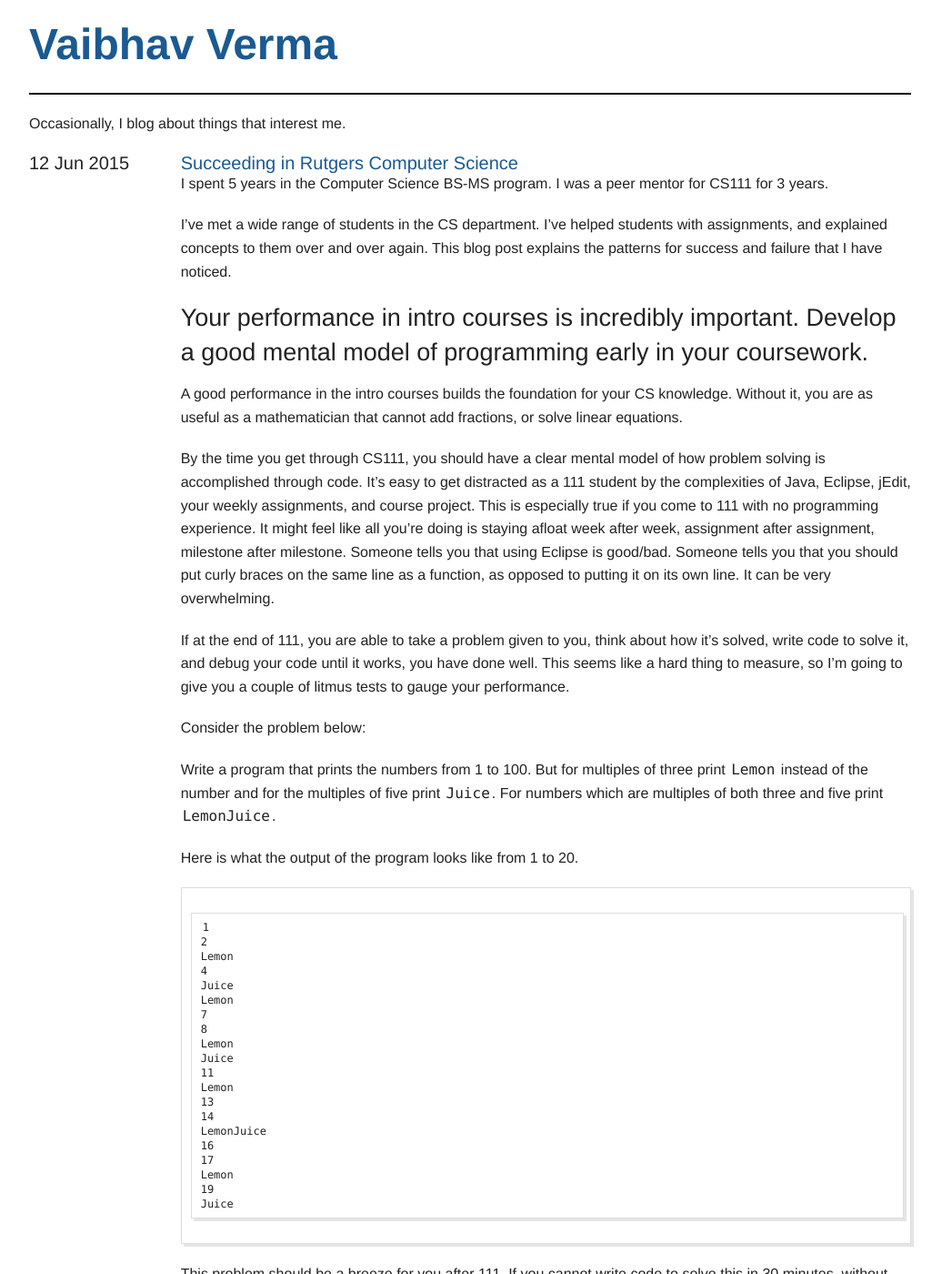
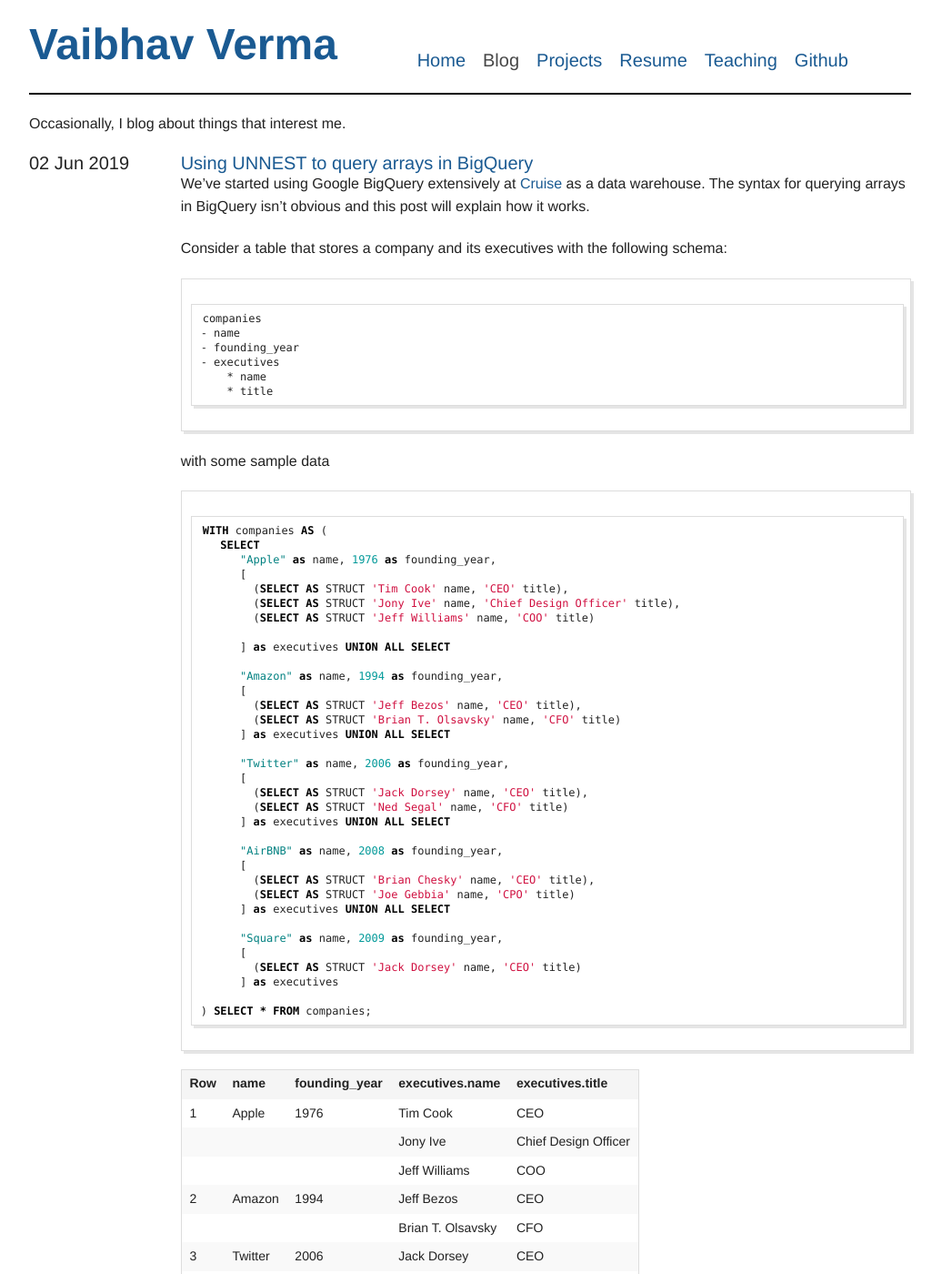
Before and after one commit to v/v.github.io, a Jekyll site: the page built from blog.html, in a window 1280 px wide and 1400 px high. Shown: the whole window at 91% size, without its empty margins (123-1159 px from the left). Built offline with Jekyll 4.4.1, drawn with Linux system fonts in a browser that asks for light colours; Markdown is read by kramdown in place of the engine named in the settings; some of the changed text lies outside the part shown.

Commit message:
BigQuery array blog post

````diff
--- a/_config.yml
+++ b/_config.yml
@@ -3,6 +3,8 @@
 markdown: redcarpet
 url: http://vverma.net
 highlighter: pygments
+redcarpet:
+    extensions: ["tables"]
 exclude:
     - fabfile.py
     - Gemfile
--- a/_layouts/default.html
+++ b/_layouts/default.html
@@ -52,8 +52,9 @@
                     </div>
                     <div class="large-7 columns">
                         <ul class="button-group my-nav">
-                        {% for link in page.navigation %}
-                            {% if page.url contains link.url %}
+                        {% for link in layout.navigation %}
+                            {% assign link_url = link.url | replace: '.html', '' %}
+                            {% if page.url contains link_url %}
                             <li class="active">
                             {% else %}
                             <li>
--- /dev/null
+++ b/_posts/2019-06-02-querying-arrays-in-bigquery.markdown
@@ -0,0 +1,172 @@
+---
+layout: post
+title: "Using UNNEST to query arrays in BigQuery"
+date: 2019-06-02
+published: true
+---
+
+We've started using Google BigQuery extensively at [Cruise](https://getcruise.com) as a data warehouse. The syntax for querying arrays in BigQuery isn't obvious and this post will explain how it works.
+
+Consider a table that stores a company and its executives with the following schema:
+
+```
+companies
+- name
+- founding_year
+- executives
+    * name
+    * title
+```
+
+with some sample data
+
+```sql
+WITH companies AS (
+   SELECT
+      "Apple" as name, 1976 as founding_year,
+      [
+        (SELECT AS STRUCT 'Tim Cook' name, 'CEO' title),
+        (SELECT AS STRUCT 'Jony Ive' name, 'Chief Design Officer' title),
+        (SELECT AS STRUCT 'Jeff Williams' name, 'COO' title)
+
+      ] as executives UNION ALL SELECT
+
+      "Amazon" as name, 1994 as founding_year,
+      [
+        (SELECT AS STRUCT 'Jeff Bezos' name, 'CEO' title),
+        (SELECT AS STRUCT 'Brian T. Olsavsky' name, 'CFO' title)
+      ] as executives UNION ALL SELECT
+
+      "Twitter" as name, 2006 as founding_year,
+      [
+        (SELECT AS STRUCT 'Jack Dorsey' name, 'CEO' title),
+        (SELECT AS STRUCT 'Ned Segal' name, 'CFO' title)
+      ] as executives UNION ALL SELECT
+
+      "AirBNB" as name, 2008 as founding_year,
+      [
+        (SELECT AS STRUCT 'Brian Chesky' name, 'CEO' title),
+        (SELECT AS STRUCT 'Joe Gebbia' name, 'CPO' title)
+      ] as executives UNION ALL SELECT
+
+      "Square" as name, 2009 as founding_year,
+      [
+        (SELECT AS STRUCT 'Jack Dorsey' name, 'CEO' title)
+      ] as executives
+
+) SELECT * FROM companies;
+```
+
+| Row | name | founding_year | executives.name | executives.title |
+| --- | ---- | ------------- | --------------- | ---------------- |
+| 1 | Apple | 1976 | Tim Cook | CEO |
+|   |       |      | Jony Ive | Chief Design Officer |
+|   |       |      | Jeff Williams | COO |
+| 2 | Amazon | 1994 | Jeff Bezos | CEO |
+|   |       |       | Brian T. Olsavsky | CFO |
+| 3 | Twitter | 2006 | Jack Dorsey | CEO |
+|   |         |      | Ned Segal | CFO |
+| 4 | AirBNB | 2008 | Brian Chesky | CEO |
+|   |        |      | Joe Gebbia | CPO |
+| 5	| Square | 2009 | Jack Dorsey | CEO |
+
+We can use familiar SQL queries to query top level fields like `name` or `founding_year`
+
+
+```sql
+SELECT * FROM companies WHERE founding_year > 2000;
+```
+
+| Row | name | founding_year | executives.name | executives.title |
+| --- | ---- | ------------- | --------------- | ---------------- |
+| 1 | Twitter | 2006 | Jack Dorsey | CEO |
+|   |         |      | Ned Segal | CFO |
+| 2 | AirBNB | 2008 | Brian Chesky | CEO |
+|   |        |      | Joe Gebbia | CPO |
+| 3	| Square | 2009 | Jack Dorsey | CEO |
+
+To query nested fields like `executives.name` or `executives.title`, we use a combination of `CROSS JOIN` and `UNNEST`.
+
+For example, this query returns all companies with Jack Dorsey as an executive:
+
+```sql
+SELECT * FROM companies CROSS JOIN UNNEST(executives) as executive WHERE executive.name = 'Jack Dorsey';
+```
+
+| Row | name | founding_year | executives.name | executives.title |
+| --- | ---- | ------------- | --------------- | ---------------- |
+| 1 | Twitter | 2006 | Jack Dorsey | CEO |
+|   |         |      | Ned Segal | CFO |
+| 2	| Square  | 2009 | Jack Dorsey | CEO |
+
+To understand how this query works, notice that `CROSS JOIN` and `UNNEST` return the row with the flat value of each item in the array.
+
+For example, consider this query
+
+```sql
+SELECT c.*, executive FROM companies c CROSS JOIN UNNEST(c.executives) as executive
+```
+
+This returns a row for each combination of company and executive.
+
+| Row | name | founding_year | executives.name | executives.title | executive.name | executive.title |
+| --- | ---- | ------------- | --------------- | ---------------- | -------------- | --------------- |
+| 1 | Apple | 1976 | Tim Cook | CEO | Tim Cook | CEO
+|   |       |      | Jony Ive | Chief Design Officer |
+|   |       |      | Jeff Williams | COO |
+| 2 | Apple | 1976 | Tim Cook | CEO | Jony Ive | Chief Design Officer
+|   |       |      | Jony Ive | Chief Design Officer |
+|   |       |      | Jeff Williams | COO |
+| 3 | Apple | 1976 | Tim Cook | CEO | Jeff Williams | COO
+|   |       |      | Jony Ive | Chief Design Officer |
+|   |       |      | Jeff Williams | COO |
+| 4 | Amazon | 1994 | Jeff Bezos | CEO | Jeff Bezos | CEO
+|   |       |       | Brian T. Olsavsky | CFO |
+| 5 | Amazon | 1994 | Jeff Bezos | CEO | Brian T. Olsavsky | CFO
+|   |       |       | Brian T. Olsavsky | CFO |
+| 6 | Twitter | 2006 | Jack Dorsey | CEO | Jack Dorsey | CEO
+|   |         |      | Ned Segal | CFO |
+| 7 | Twitter | 2006 | Jack Dorsey | CEO | Ned Segal | SFO
+|   |         |      | Ned Segal | CFO |
+| 8 | AirBNB | 2008 | Brian Chesky | CEO | Brian Chesky | CEO
+|   |        |      | Joe Gebbia | CPO |
+| 9 | AirBNB | 2008 | Brian Chesky | CEO | Joe Gebbia | CPO
+|   |        |      | Joe Gebbia | CPO |
+| 10 | Square | 2009 | Jack Dorsey | CEO | Jack Dorsey | CEO
+
+
+Once, we have this table, it's easy to see how `WHERE` clauses work like we expect on the `executive.name` and `executive.title` fields.
+
+Given the results above - what would this query return?
+
+```sql
+SELECT c.name, executive.name as ceo FROM companies c CROSS JOIN UNNEST(c.executives) as executive WHERE executive.title='CEO'
+```
+
+If you guessed right, it returns the name and CEO of each company in our table.
+
+| Row | name | ceo |
+| --- | ---- | --- |
+| 1 | Apple | Tim Cook |
+| 2 | Amazon | Jeff Bezos |
+| 3 | Twitter | Jack Dorsey |
+| 4 | AirBNB | Brian Chesky |
+| 5	| Square | Jack Dorsey |
+
+
+
+**Tip**: You can use a comma in place of `CROSS JOIN` in your queries for brevity.
+
+```sql
+SELECT c.* FROM companies c CROSS JOIN UNNEST(executives) as executive WHERE executive.name = 'Jack Dorsey';
+```
+
+is equivalent to
+
+```sql
+SELECT c.* FROM companies c, UNNEST(executives) as executive WHERE executive.name = 'Jack Dorsey';
+```
+
+I hope this helps you explore datasets in BigQuery more easily.
+
+BigQuery has worked well for us as a data warehouse. From engineers to data analysts and managers, I've seen users of all technical abilities have use BigQuery at [Cruise](https://getcruise.com) in their day-to-day work to build a self-driving robotaxi.
--- a/index.html
+++ b/index.html
@@ -6,9 +6,9 @@
         <img alt="Picture of Vaibhav" class="avatar" src="http://gravatar.com/avatar/7b61992bc3ff3a917903889fe9e86714?s=130" />
     </div>
     <div class="large-10 columns">
-        <p> Hello, I am Vaibhav Verma, a Rutgers CS alum. I'm currently a software engineer at Etsy on the Growth team. </p>
+        <p> Hello, I am Vaibhav Verma, a Rutgers CS alum. I'm currently a software engineer at [Cruise](https://getcruise.com) in the Machine Learning department on the Ground Truth team.</p>
 
-        <p> In the past I've developed software for TwitchTV, <a href="http://oss.rutgers.edu"> Open Systems Solutions </a>, Microsoft, and Zynga. I've also taught recitation for CS 111 and CS110. I led the revival of the <a href="http://usacs.rutgers.edu"> undergraduate CS group at Rutgers</a>, and founded <a href="http://hackru.org">HackRU</a>, a biannual student hackathon. </p>
+        <p> In the past, I worked on buyer experience at Etsy, video infrastructure at Twitch, <a href="http://oss.rutgers.edu"> Open Systems Solutions </a>, cloud services at Microsoft, and payments at Zynga. I've also taught recitation for CS 111 and CS110. I led the revival of the <a href="http://usacs.rutgers.edu"> undergraduate CS group at Rutgers</a>, and founded <a href="http://hackru.org">HackRU</a>, a biannual student hackathon. </p>
     </div>
 </div>
 
````
